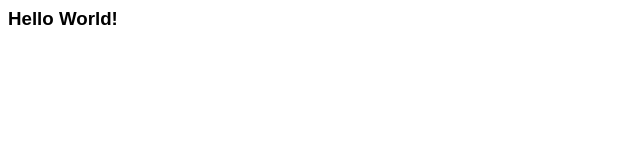
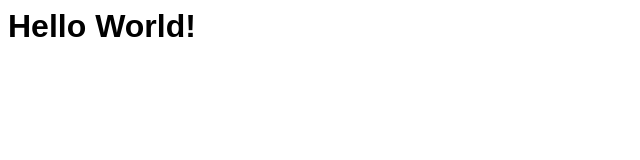
Before and after one commit to dheerajponnoju/dheerajponnoju, a plain HTML site: page index.html in a window 1280 px wide. Shown: the whole page, without its empty margins (0-640 px from the left). Drawn offline with Linux system fonts and the light colour scheme.

Commit message:
Update index.html

```diff
--- a/index.html
+++ b/index.html
@@ -1,5 +1,5 @@
 <html>
   <body>
-    <h3 style="font-family:Sans-serif;">Hello World!</h3>
+    <h1 style="font-family:Sans-serif;">Hello World!</h1>
   </body>
 </html>
```
